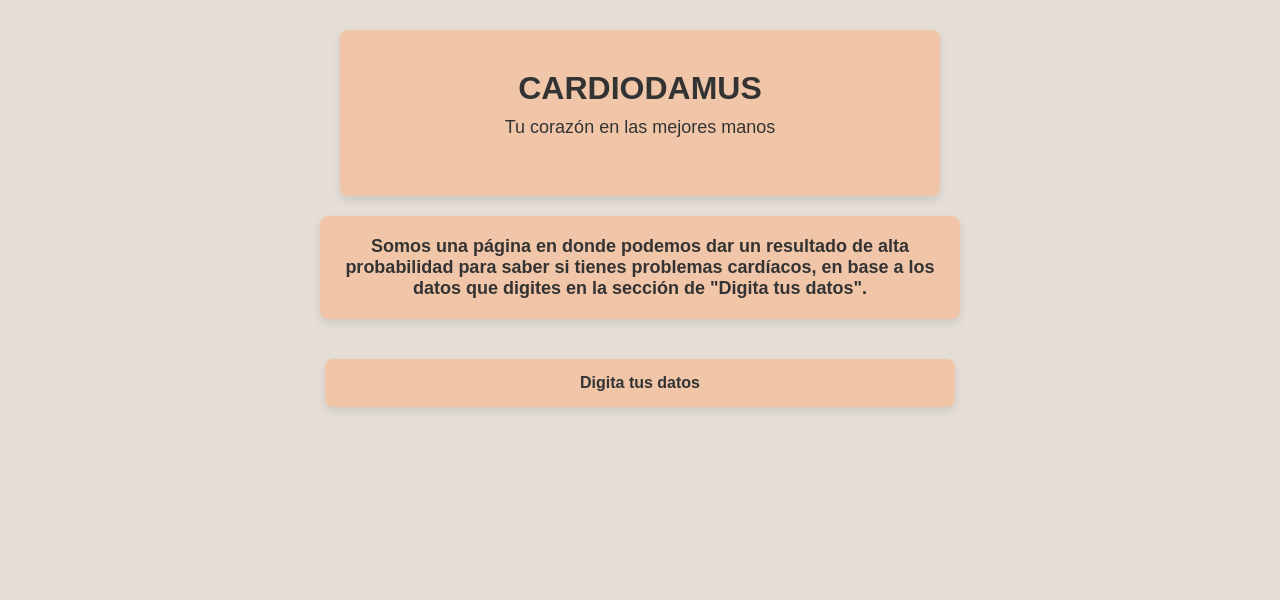
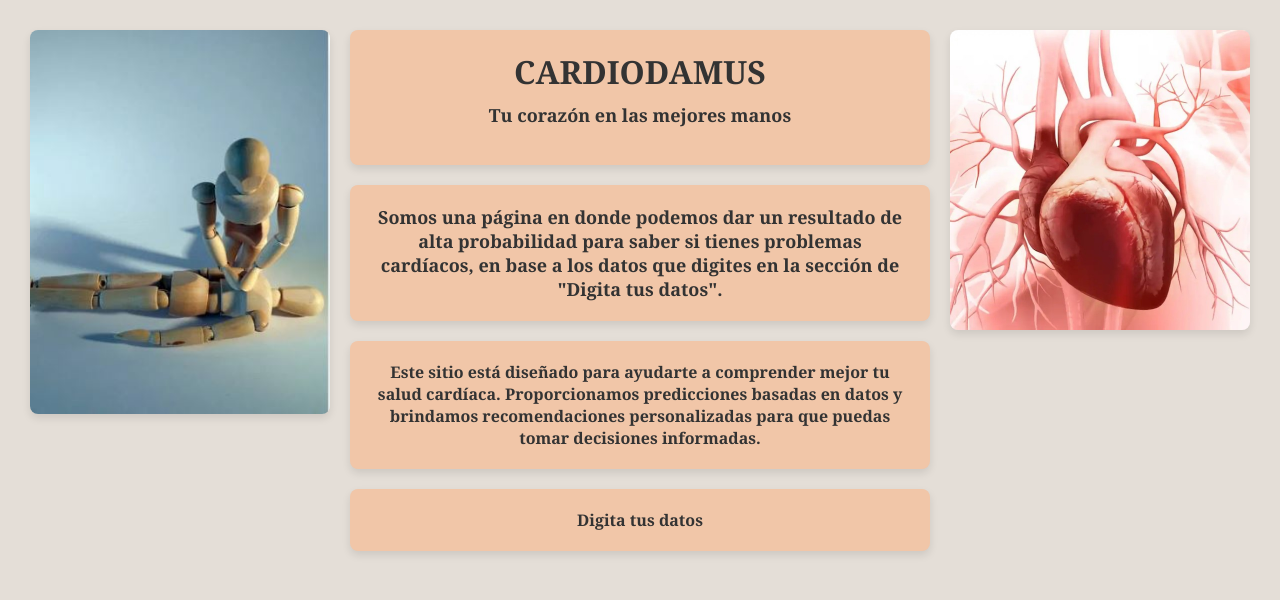
Before and after one commit to XanderZzZ05/Cardiotradamus, a Flask app: page / in a window 1280 px wide. Shown: the top 600 px of the page. Run offline with Flask 3, Linux system fonts and the light colour scheme; parts of the project's set-up code (start-up, migrations or seed data) failed here and were passed over.

Commit message:
Se corrigio el modelo para su correcto funcionamiento, se termino la parte grafica de la pagina y de la parte de prediccion se agregaron los comentarios correspondientes para cada caso

```diff
--- a/app/app.py
+++ b/app/app.py
@@ -1,12 +1,17 @@
+from sklearn.preprocessing import StandardScaler
 from flask import Flask, render_template, redirect, url_for, request, jsonify
 import joblib
 import os
+import numpy as np
 
 app = Flask(__name__)
 
 # Cargar el modelo
 modelo_path = os.path.join(os.path.dirname(__file__), 'modelo', 'modelo_knn.pkl')
 modelo = joblib.load(modelo_path)
+# Cargar el scaler
+scaler_path = os.path.join(os.path.dirname(__file__), 'modelo', 'scaler.pkl')
+scaler = joblib.load(scaler_path)
 
 # Ruta para la página principal
 @app.route('/')
@@ -21,27 +26,42 @@ def predicciones():
 # API para hacer la predicción
 @app.route('/api/prediccion', methods=['POST'])
 def api_prediccion():
-    data = request.json  # Obtener datos JSON del formulario
+    data = request.json # Obtener datos JSON del formulario
     try:
+        # Validar datos necesarios esten en Json
+        required_fields = ['edad', 'sexo', 'tipo_dolor', 'presion_arterial',
+                           'colesterol', 'azucar_sangre', 'resultados_ecg',
+                           'frecuencia_cardiaca_maxima', 'angina_inducida',
+                           'depresion_st', 'pendiente_st_ejercicio',
+                           'vasos_principales_fluroscopia', 'talasemia']
+
+        for field in required_fields:
+            if field not in data:
+                return jsonify({'error': f'Missing field: {field}'}), 400
+
         # Extraer y convertir los datos al formato que espera el modelo
         input_features = [
-            float(data['edad']),
+            int(data['edad']),
             1 if data['sexo'].lower() == 'masculino' else 0,
-            float(data['tipo_dolor']),
-            float(data['presion_arterial']),
-            float(data['colesterol']),
-            float(data['azucar_sangre']),
-            float(data['resultados_ecg']),
-            float(data['frecuencia_cardiaca_maxima']),
+            int(data['tipo_dolor']),
+            int(data['presion_arterial']),
+            int(data['colesterol']),
+            int(data['azucar_sangre']),
+            int(data['resultados_ecg']),
+            int(data['frecuencia_cardiaca_maxima']),
             1 if data['angina_inducida'].lower() == 'sí' else 0,
             float(data['depresion_st']),
-            float(data['pendiente_st_ejercicio']),
+            int(data['pendiente_st_ejercicio']),
             int(data['vasos_principales_fluroscopia']),
-            1 if data['talasemia'].lower() == 'sí' else 0
+            int(data['talasemia'])
         ]
 
+        # Convertir a array de numpy y estandarizar los datos de entrada usando el scaler ya entrenado
+        input_features = np.array(input_features).reshape(1, -1)
+        input_features = scaler.transform(input_features)
+
         # Realizar la predicción
-        prediccion = modelo.predict([input_features])[0]  # Obtener el primer elemento de la predicción
+        prediccion = modelo.predict(input_features)[0]  # Obtener el primer elemento de la predicción
 
         # Listas de consejos
         consejos_con_problemas = [
@@ -74,8 +94,9 @@ def api_prediccion():
         # Devolver el resultado e incluir consejos en formato JSON
         return jsonify({'resultado': resultado, 'consejos': consejos})
 
+    except ValueError as ve:
+        return jsonify({'error': f'Value error: {str(ve)}'}), 400
     except Exception as e:
-        # En caso de error, devolver el mensaje de error
         return jsonify({'error': str(e)}), 400
 
 # Manejo de errores para página no encontrada
--- a/app/static/css/layout.css
+++ b/app/static/css/layout.css
@@ -1,5 +1,5 @@
 body {
-    font-family: Arial, sans-serif;
+    font-family: 'Lucida Sans', 'Lucida Sans Regular', 'Lucida Grande', 'Lucida Sans Unicode', Geneva, Verdana, sans-serif;
     background-color: #e4ded7; /* Fondo gris claro */
     color: #000000; /* Texto negro */
     margin: 0;
@@ -71,7 +71,7 @@ form button[type="submit"]:hover {
 
 /* Estilos del resultado */
 .resultado {
-    background-color: #e5c8a2; /* Fondo beige oscuro para la sección de resultados */
+    background-color: #ffffff; /* Fondo beige oscuro para la sección de resultados */
     padding: 15px;
     border-radius: 4px;
     color: #333333; /* Texto en gris oscuro */
--- a/app/templates/index.html
+++ b/app/templates/index.html
@@ -1,7 +1,7 @@
 {% extends './layout.html' %}
 
 {% block title %}
-Index
+Cardiotradamus
 {% endblock %}
 
 {% block body %}
@@ -13,84 +13,83 @@ Index
 <style>
     /* General Styles */
     body {
-        font-family: Arial, sans-serif;
+        font-family: 'Times New Roman', Times, serif;
         margin: 0;
         padding: 0;
-        background-color: #e4ded7; /* Fondo de página modificado */
+        background-color: #e4ded7;
     }
 
-    /* Header */
-    .header {
-        background-color: #f1c6a8;
-        padding: 15px;
-        text-align: center;
-        font-size: 24px;
-        font-weight: bold;
-        color: #333;
-        border-bottom: 1px solid #ddd;
+    /* Main Layout */
+    .layout {
+        display: flex;
+        justify-content: center;
+        align-items: flex-start;
+        padding: 30px;
+        gap: 20px;
+    }
+
+    /* Image Container */
+    .image-container {
+        display: flex;
+        flex-direction: column;
+        align-items: center;
+    }
+
+    .image-container img {
+        max-width: 300px;
+        border-radius: 8px;
+        box-shadow: 0px 4px 8px rgba(0, 0, 0, 0.1);
+        margin-bottom: 20px;
     }
 
     /* Main Content */
-    .main {
+    .main-content {
         display: flex;
         flex-direction: column;
-        justify-content: center;
-        align-items: center;
-        padding: 30px;
-        gap: 20px;
-        text-align: center;
+        max-width: 600px;
     }
 
-    .card {
+    .card, .info-section, .purpose-section, .footer {
         background-color: #f1c6a8;
-        padding: 40px;
+        padding: 20px;
         border-radius: 8px;
         box-shadow: 0px 4px 8px rgba(0, 0, 0, 0.1);
-        width: 100%;
-        max-width: 600px;
-        box-sizing: border-box;
+        color: #333;
+        font-weight: bold;
+        text-align: center;
+        transition: transform 0.3s ease;
+        margin-bottom: 20px; /* Espacio uniforme entre cuadros */
+    }
+
+    /* Hover Effects */
+    .card:hover, .info-section:hover, .purpose-section:hover, .footer:hover {
+        transform: scale(1.05);
     }
 
     .card h2 {
+        font-family: Georgia, 'Times New Roman', Times, serif;
         font-size: 32px;
-        font-weight: bold;
-        color: #333;
         margin: 0;
     }
 
     .card p {
+        font-family: Georgia, 'Times New Roman', Times, serif;
         font-size: 18px;
-        color: #333;
         margin-top: 10px;
     }
 
-    /* Info Section */
     .info-section {
-        background-color: #f1c6a8;
-        padding: 20px;
-        border-radius: 8px;
-        box-shadow: 0px 4px 8px rgba(0, 0, 0, 0.1);
-        max-width: 600px;
-        width: 100%;
-        color: #333;
-        font-weight: bold;
+        font-family: Georgia, 'Times New Roman', Times, serif;
         font-size: 18px;
-        text-align: center;
     }
 
-    /* Footer */
-    .footer {
-        background-color: #f1c6a8;
-        padding: 15px;
-        text-align: center;
-        border-radius: 8px;
-        max-width: 600px;
-        width: 100%;
-        box-shadow: 0px 4px 8px rgba(0, 0, 0, 0.1);
-        margin-top: 20px;
+    .purpose-section {
+        font-family: Georgia, 'Times New Roman', Times, serif;
+        font-size: 16px;
     }
 
     .footer a {
+        font-family: Georgia, 'Times New Roman', Times, serif;
         text-decoration: none;
         color: #333;
         font-weight: bold;
@@ -102,19 +101,19 @@ Index
     .footer a:hover {
         background-color: #e9b894;
     }
-
-    .image-container img {
-        width: 100%;
-        max-width: 400px;
-        border-radius: 8px;
-        box-shadow: 0px 4px 8px rgba(0, 0, 0, 0.1);
-    }
 </style>
 </head>
 <body>
 
+<!-- Main Layout with Images on Left and Right -->
+<div class="layout">
+    <!-- Left Image Container -->
+    <div class="image-container">
+        <img src="{{ url_for('static', filename='images/mi-imagen.jpg') }}" alt="Imagen Representativa Izquierda">
+    </div>
+
     <!-- Main Content -->
-<div class="main">
+    <div class="main-content">
         <!-- CARDIODAMUS Card -->
         <div class="card">
             <h2>CARDIODAMUS</h2>
@@ -126,12 +125,23 @@ Index
             Somos una página en donde podemos dar un resultado de alta probabilidad para saber si tienes problemas cardíacos, en base a los datos que digites en la sección de "Digita tus datos".
         </div>
 
+        <!-- New Purpose Section -->
+        <div class="purpose-section">
+            Este sitio está diseñado para ayudarte a comprender mejor tu salud cardíaca. Proporcionamos predicciones basadas en datos y brindamos recomendaciones personalizadas para que puedas tomar decisiones informadas.
+        </div>
+
         <!-- Digita tus datos (footer link) -->
         <div class="footer">
             <a href="{{ url_for('predicciones') }}">Digita tus datos</a>
         </div>
     </div>
 
+    <!-- Right Image Container -->
+    <div class="image-container">
+        <img src="{{ url_for('static', filename='images/mi-imagen2.jpg') }}" alt="Imagen Representativa Derecha">
+    </div>
+</div>
+
 </body>
 </html>
 {% endblock %}
```
Also changed, not shown: app/static/images/mi-imagen.jpg (added), app/static/images/mi-imagen2.jpg (added), app/static/js/layout.js (deleted), 2 other files. Lines whose indentation alone changed are shown as unchanged.
